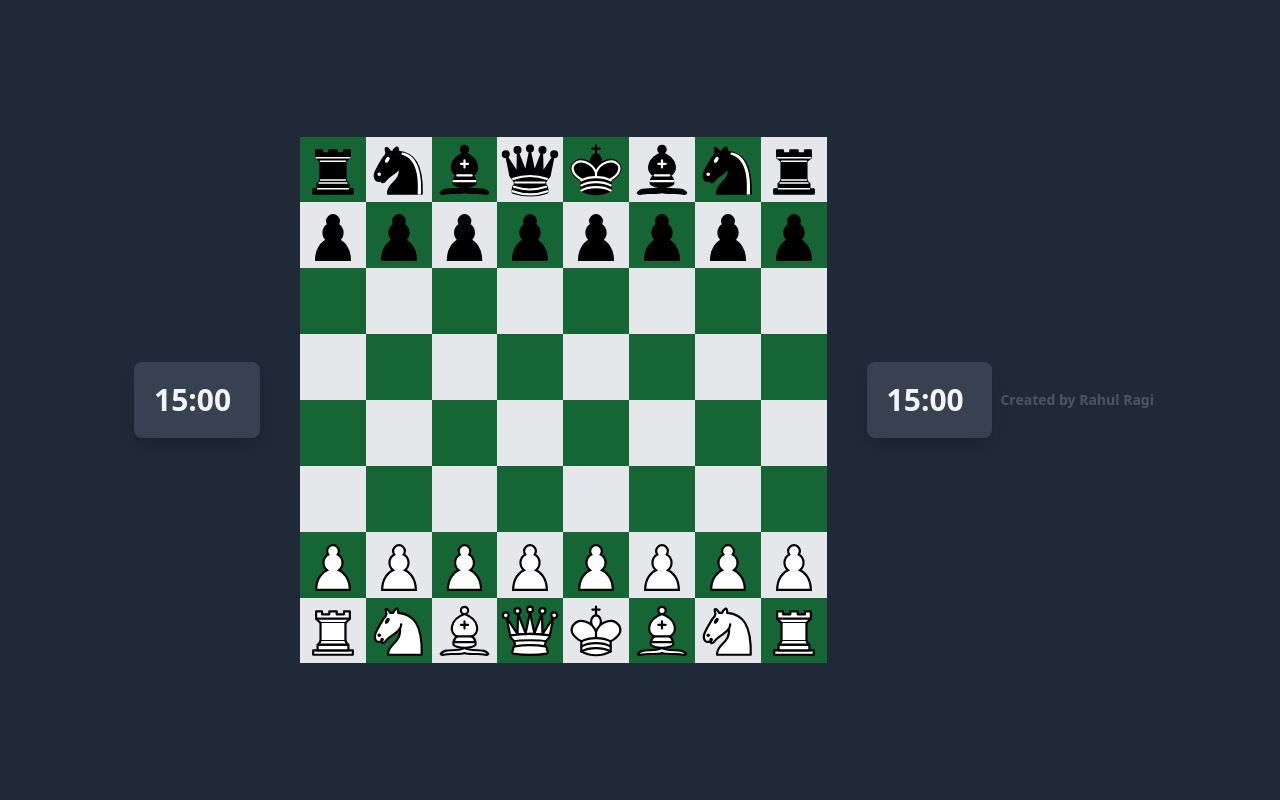
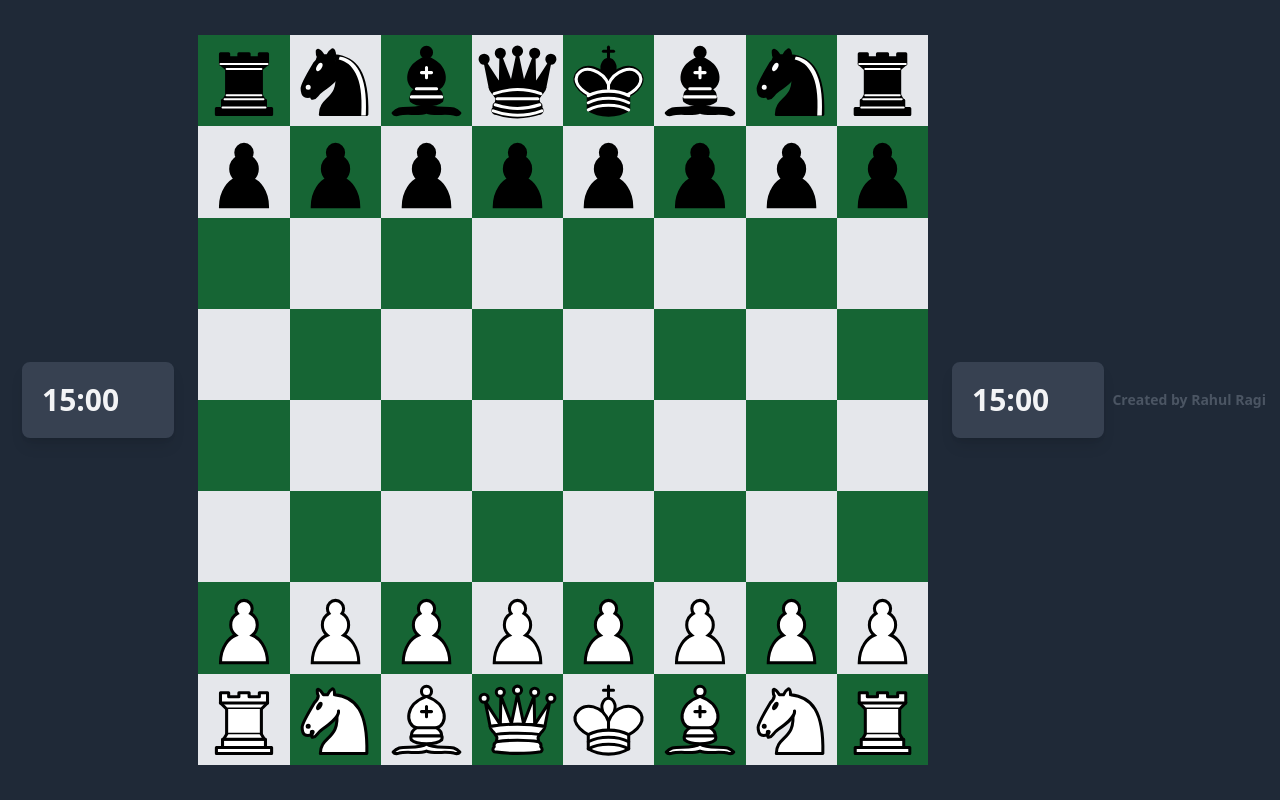
Before and after one commit to rahulragidev/my-board, a Next.js app: page / in a window 1280 px wide. Built offline with nearby package versions, Linux system fonts and the light colour scheme.

Commit message:
pieces drag and drop fix

```diff
--- a/components/Bishop.js
+++ b/components/Bishop.js
@@ -6,17 +6,16 @@ const Bishop = ({ color, square, onDragEnd }) => {
   return (
     <motion.div
       drag
-      // Adjust these properties as per your requirements
-      whileDrag={{ scale: 1.2, zIndex: 100 }}
+      dragConstraints={{ left: 0, right: 0, top: 0, bottom: 0 }}
       onDragEnd={(event, info) => onDragEnd(square, info.point.x, info.point.y)}
-      className="flex justify-center items-center"
+      className="flex justify-center items-center relative"
     >
       <Image
         src={`/images/bishop-${color}.svg`}
         alt={`${color} bishop`}
-        width={100} // Set the width as needed
-        height={100} // Set the height as needed
-        layout="fixed" // Choose between 'fixed', 'fill', 'intrinsic', or 'responsive'
+        width={100}
+        height={100}
+        layout="fixed"
       />
     </motion.div>
   );
--- a/components/Board.js
+++ b/components/Board.js
@@ -53,52 +53,34 @@ const createInitialBoard = () => {
 
   return board;
 };
+
 const Board = () => {
   const [boardState, setBoardState] = useState(createInitialBoard());
-  const [selectedSquare, setSelectedSquare] = useState(null);
   const [turn, setTurn] = useState("white");
   const [gameStarted, setGameStarted] = useState(false);
   const initialTime = 900;
   const [whiteTime, setWhiteTime] = useState(initialTime);
   const [blackTime, setBlackTime] = useState(initialTime);
 
-  const [windowWidth, setWindowWidth] = useState(undefined);
-  const [windowHeight, setWindowHeight] = useState(undefined);
   const squareRefs = useRef({});
 
-  useEffect(() => {
-    setWindowWidth(window.innerWidth);
-    setWindowHeight(window.innerHeight);
+  const movePiece = (fromSquare, toSquare) => {
+    if (isMoveValid(boardState, fromSquare, toSquare)) {
+      const newBoardState = { ...boardState };
+      newBoardState[toSquare] = newBoardState[fromSquare];
+      newBoardState[fromSquare] = null;
+      setBoardState(newBoardState);
+      setTurn(turn === "white" ? "black" : "white");
+    }
+  };
 
-    const handleResize = () => {
-      setWindowWidth(window.innerWidth);
-      setWindowHeight(window.innerHeight);
-    };
-
-    window.addEventListener("resize", handleResize);
-
-    return () => window.removeEventListener("resize", handleResize);
-  }, [windowHeight]);
-
-  const selectSquare = (square) => {
+  const onDragEnd = (fromSquare, x, y) => {
     if (!gameStarted) {
       setGameStarted(true);
       setWhiteTime(initialTime);
       setBlackTime(initialTime);
     }
 
-    const piece = boardState[square];
-    if (selectedSquare && selectedSquare !== square) {
-      movePiece(square);
-      return;
-    }
-
-    if (piece && piece.color === turn) {
-      setSelectedSquare(square);
-    }
-  };
-
-  const onDragEnd = (fromSquare, x, y) => {
     const toSquare = Object.keys(squareRefs.current).find((square) => {
       const rect = squareRefs.current[square].getBoundingClientRect();
       return (
@@ -111,54 +93,19 @@ const Board = () => {
     }
   };
 
-  const calculateTargetSquare = (x, y) => {
-    const boardTopLeftX = 100; // Replace with actual X position of board's top-left corner
-    const boardTopLeftY = 100; // Replace with actual Y position of board's top-left corner
-    const squareSize = 50; // Replace with actual size of a square in pixels
-
-    const fileIndex = Math.floor((x - boardTopLeftX) / squareSize);
-    const rankIndex = Math.floor((y - boardTopLeftY) / squareSize);
-
-    if (fileIndex < 0 || fileIndex > 7 || rankIndex < 0 || rankIndex > 7) {
-      return null; // Return null if the position is outside the board
-    }
-
-    const files = "abcdefgh";
-    const ranks = "87654321";
-
-    const file = files[fileIndex];
-    const rank = ranks[rankIndex];
-
-    return `${file}${rank}`;
-  };
-
-  const movePiece = (fromSquare, toSquare) => {
-    if (isMoveValid(boardState, fromSquare, toSquare)) {
-      const newBoardState = { ...boardState };
-      newBoardState[toSquare] = newBoardState[fromSquare];
-      newBoardState[fromSquare] = null;
-      setBoardState(newBoardState);
-      setSelectedSquare(null);
-      setTurn(turn === "white" ? "black" : "white");
-    }
-  };
-
   const renderPiece = (piece, position) => {
     if (!piece) return <EmptySquare />;
     const PieceComponent = pieceComponents[piece.type];
-    const isSelected = position === selectedSquare;
 
     return (
       <motion.div
         whileHover={{ scale: 1.1 }}
-        className={`transition-all duration-300 ease-in-out ${
-          isSelected ? "transform scale-105 shadow-inner animate-pulse" : ""
-        }`}
+        className="transition-all duration-300 ease-in-out"
       >
         <PieceComponent
           color={piece.color}
           square={position}
-          onDragEnd={onDragEnd} // Make sure this is passed
+          onDragEnd={onDragEnd}
         />
       </motion.div>
     );
@@ -169,15 +116,16 @@ const Board = () => {
     const files = "abcdefgh";
     const squares = [];
 
-    ranks.split("").forEach((rank) => {
-      files.split("").forEach((file) => {
+    ranks.split("").forEach((rank, rankIndex) => {
+      files.split("").forEach((file, fileIndex) => {
+        const isDarkSquare = (rankIndex + fileIndex) % 2 === 1;
         const square = `${file}${rank}`;
         squares.push(
           <Square
             key={square}
             position={square}
+            isDarkSquare={isDarkSquare}
             ref={(el) => (squareRefs.current[square] = el)}
-            onClick={() => selectSquare(square)}
           >
             {renderPiece(boardState[square], square)}
           </Square>
@@ -185,42 +133,11 @@ const Board = () => {
       });
     });
 
-    const responsiveBoardSize = () => {
-      const isLandscape = windowWidth > windowHeight;
-
-      // Mobile Devices
-      if (windowWidth < 600) {
-        return isLandscape ? "max-w-lg" : "max-w-md";
-      }
-
-      // Tablets
-      if (windowWidth < 1024) {
-        return isLandscape ? "max-w-lg" : "max-w-md";
-      }
-
-      // Laptops and Desktops
-      if (windowWidth < 1440) {
-        return "max-w-xl";
-      }
-
-      return "max-w-3xl";
-    };
-
-    return (
-      <motion.div
-        initial={{ scale: 0.5, opacity: 0 }}
-        animate={{ scale: 1, opacity: 1 }}
-        transition={{ delay: 0.2, duration: 0.5 }}
-        className={`grid grid-cols-8 gap-0 w-full max-w- ${responsiveBoardSize()} p-4`}
-      >
-        {squares}
-      </motion.div>
-    );
+    return <div className="grid grid-cols-8">{squares}</div>;
   };
 
   return (
     <div className="flex flex-col md:flex-row justify-center items-center w-full h-full">
-      {/* Clock for Black Player */}
       <div className="md:w-1/6 w-full px-4 py-2 md:py-0 md:px-2 md:order-1">
         <ChessClock
           isActive={turn === "black" && gameStarted}
@@ -229,12 +146,10 @@ const Board = () => {
         />
       </div>
 
-      {/* Chessboard */}
       <div className="flex-grow flex justify-center items-center p-4 md:order-2">
         {renderBoard()}
       </div>
 
-      {/* Clock for White Player */}
       <div className="md:w-1/6 w-full px-4 py-2 md:py-0 md:px-2 md:order-3">
         <ChessClock
           isActive={turn === "white" && gameStarted}
--- a/components/King.js
+++ b/components/King.js
@@ -6,16 +6,16 @@ const King = ({ color, square, onDragEnd }) => {
   return (
     <motion.div
       drag
-      whileDrag={{ scale: 1.2, zIndex: 100 }} // Scale up and increase z-index while dragging
-      onDragEnd={(event, info) => onDragEnd(square, info.point.x, info.point.y)} // Handle the drag end event
-      className="flex justify-center items-center"
+      dragConstraints={{ left: 0, right: 0, top: 0, bottom: 0 }}
+      onDragEnd={(event, info) => onDragEnd(square, info.point.x, info.point.y)}
+      className="flex justify-center items-center relative"
     >
       <Image
         src={`/images/king-${color}.svg`}
         alt={`${color} king`}
-        width={100} // Width of the king image
-        height={100} // Height of the king image
-        layout="fixed" // Image layout
+        width={100}
+        height={100}
+        layout="fixed"
       />
     </motion.div>
   );
--- a/components/Knight.js
+++ b/components/Knight.js
@@ -6,16 +6,16 @@ const Knight = ({ color, square, onDragEnd }) => {
   return (
     <motion.div
       drag
-      whileDrag={{ scale: 1.2, zIndex: 100 }} // This will visually elevate the piece during dragging
-      onDragEnd={(event, info) => onDragEnd(square, info.point.x, info.point.y)} // Handle the drag end
-      className="flex justify-center items-center"
+      dragConstraints={{ left: 0, right: 0, top: 0, bottom: 0 }}
+      onDragEnd={(event, info) => onDragEnd(square, info.point.x, info.point.y)}
+      className="flex justify-center items-center relative"
     >
       <Image
         src={`/images/knight-${color}.svg`}
         alt={`${color} knight`}
-        width={100} // Width of the knight image
-        height={100} // Height of the knight image
-        layout="fixed" // Image layout
+        width={100}
+        height={100}
+        layout="fixed"
       />
     </motion.div>
   );
--- a/components/Pawn.js
+++ b/components/Pawn.js
@@ -9,7 +9,7 @@ const Pawn = ({ color, square, onDragEnd }) => {
       drag
       dragConstraints={{ left: 0, right: 0, top: 0, bottom: 0 }}
       onDragEnd={(event, info) => onDragEnd(square, info.point.x, info.point.y)}
-      className="flex justify-center items-center"
+      className="flex justify-center items-center relative"
     >
       <Image
         src={`/images/pawn-${color}.svg`}
--- a/components/Queen.js
+++ b/components/Queen.js
@@ -6,16 +6,16 @@ const Queen = ({ color, square, onDragEnd }) => {
   return (
     <motion.div
       drag
-      whileDrag={{ scale: 1.2, zIndex: 100 }} // Scale up and increase z-index while dragging
-      onDragEnd={(event, info) => onDragEnd(square, info.point.x, info.point.y)} // Handle the drag end event
-      className="flex justify-center items-center"
+      dragConstraints={{ left: 0, right: 0, top: 0, bottom: 0 }}
+      onDragEnd={(event, info) => onDragEnd(square, info.point.x, info.point.y)}
+      className="flex justify-center items-center relative"
     >
       <Image
         src={`/images/queen-${color}.svg`}
         alt={`${color} queen`}
-        width={100} // Width of the queen image
-        height={100} // Height of the queen image
-        layout="fixed" // Image layout
+        width={100}
+        height={100}
+        layout="fixed"
       />
     </motion.div>
   );
--- a/components/Rook.js
+++ b/components/Rook.js
@@ -6,17 +6,16 @@ const Rook = ({ color, square, onDragEnd }) => {
   return (
     <motion.div
       drag
-      // You may adjust these properties based on your requirements
-      whileDrag={{ scale: 1.2, zIndex: 100 }}
+      dragConstraints={{ left: 0, right: 0, top: 0, bottom: 0 }}
       onDragEnd={(event, info) => onDragEnd(square, info.point.x, info.point.y)}
-      className="flex justify-center items-center"
+      className="flex justify-center items-center relative"
     >
       <Image
         src={`/images/rook-${color}.svg`}
         alt={`${color} rook`}
-        width={100} // Set the width as needed
-        height={100} // Set the height as needed
-        layout="fixed" // You can choose between 'fixed', 'fill', 'intrinsic', or 'responsive'
+        width={100}
+        height={100}
+        layout="fixed"
       />
     </motion.div>
   );
```
